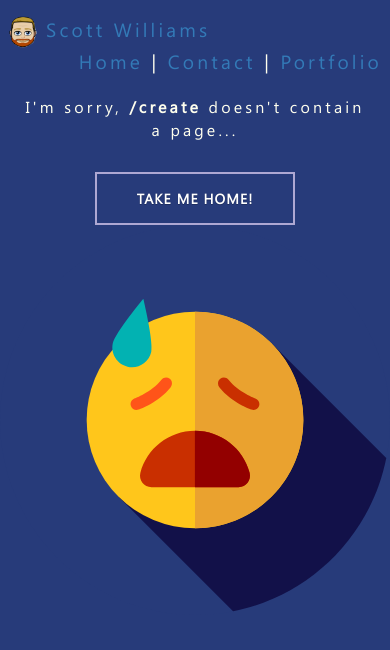
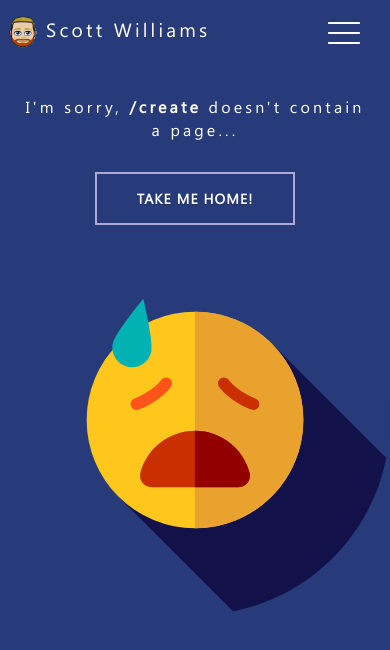
Before and after one commit to sew62/PersonalSite, a React app in the folder client/: page /create in a window 390 px wide. Shown: the top 650 px of the page. Built offline with nearby package versions, Linux system fonts and the light colour scheme.

Commit message:
Add hamburger menu basic functionality

```diff
--- a/client/src/App.js
+++ b/client/src/App.js
@@ -10,6 +10,7 @@ const App = () => {
         <Router>
           <div>
             <NavBar/>
+            <div id="nav-back" />
             <div id="main-content">
               <Switch>
                 <Route exact path="/" component={Home}/>
--- a/client/src/components/NavBar.js
+++ b/client/src/components/NavBar.js
@@ -1,17 +1,40 @@
 import React from 'react';
 import { Link } from 'react-router-dom'
 
-const NavBar = () => {
+class NavBar extends React.Component {
+  state = {
+    disp: "none"
+  }
+
+  toggleMenu() {
+
+    this.setState({
+      disp: this.state.disp === "none" ? "inherit" : "none"
+    });
+  }
+
+  render() {
     return (
-    <nav id="my-nav">
+      <div id="my-nav">
+        <nav>
           <Link to="/"><img id="avatar" alt="Scott's Avatar" src="images/myicon.png"/>&nbsp;Scott Williams</Link>
           <span className="right-align">
+            <span id="nav-links">
               <Link to="/">Home</Link>&nbsp;|&nbsp;
               <Link to="/contact">Contact</Link>&nbsp;|&nbsp;
               <Link to="/portfolio">Portfolio</Link>
             </span>
+            <button id="menu-icon" onClick={this.toggleMenu.bind(this)}><img src="images/menuicon.svg" alt="Menu Icon"/></button>
+          </span>
         </nav>
+          <div id="menu-links" style={{display: this.state.disp}}>
+            <div className="menu-li" style={{marginTop: "15px"}}><Link to="/">Home</Link></div>
+            <div className="menu-li"><Link to="/contact">Contact</Link></div>
+            <div className="menu-li"><Link to="/portfolio">Portfolio</Link></div>
+          </div>
+      </div>
     );
+  }
 };
 
 export default NavBar;
--- a/client/src/index.css
+++ b/client/src/index.css
@@ -13,9 +13,19 @@ body {
   letter-spacing: .2rem;
 }
 
+a {
+  color: #FFE;
+}
+
 #my-nav {
   padding: 1rem .5rem;
   font-size: 1.2rem;
+  position: absolute;
+  width: 100%;
+}
+
+#nav-back {
+  height: 64px;
 }
 
 #avatar {
@@ -25,3 +35,41 @@ body {
 .right-align {
   float: right;
 }
+
+#menu-icon {
+  margin-right: 1rem;
+  background-color: inherit;
+  border: 0;
+  display: none;
+}
+
+#menu-icon:focus {
+  outline: 0;
+}
+
+.menu-li {
+  width: 100%;
+  text-align: center;
+  padding: 5px 0 5px 0;
+}
+
+#menu-links {
+  background-color: #6071A8;
+  line-height: 2.5rem;
+}
+
+hr {
+  margin: 0;
+}
+
+@media only screen and (max-width: 600px) {
+  #article1 {
+      padding-top: 30px;
+  }
+  #nav-links {
+      display: none;
+  }
+  #menu-icon {
+      display: inherit;
+  }
+}
```
Also changed, not shown: client/public/images/menuicon.svg (added), 1 other file (tests, documents, lock files or other folders). Lines whose indentation alone changed are shown as unchanged.
